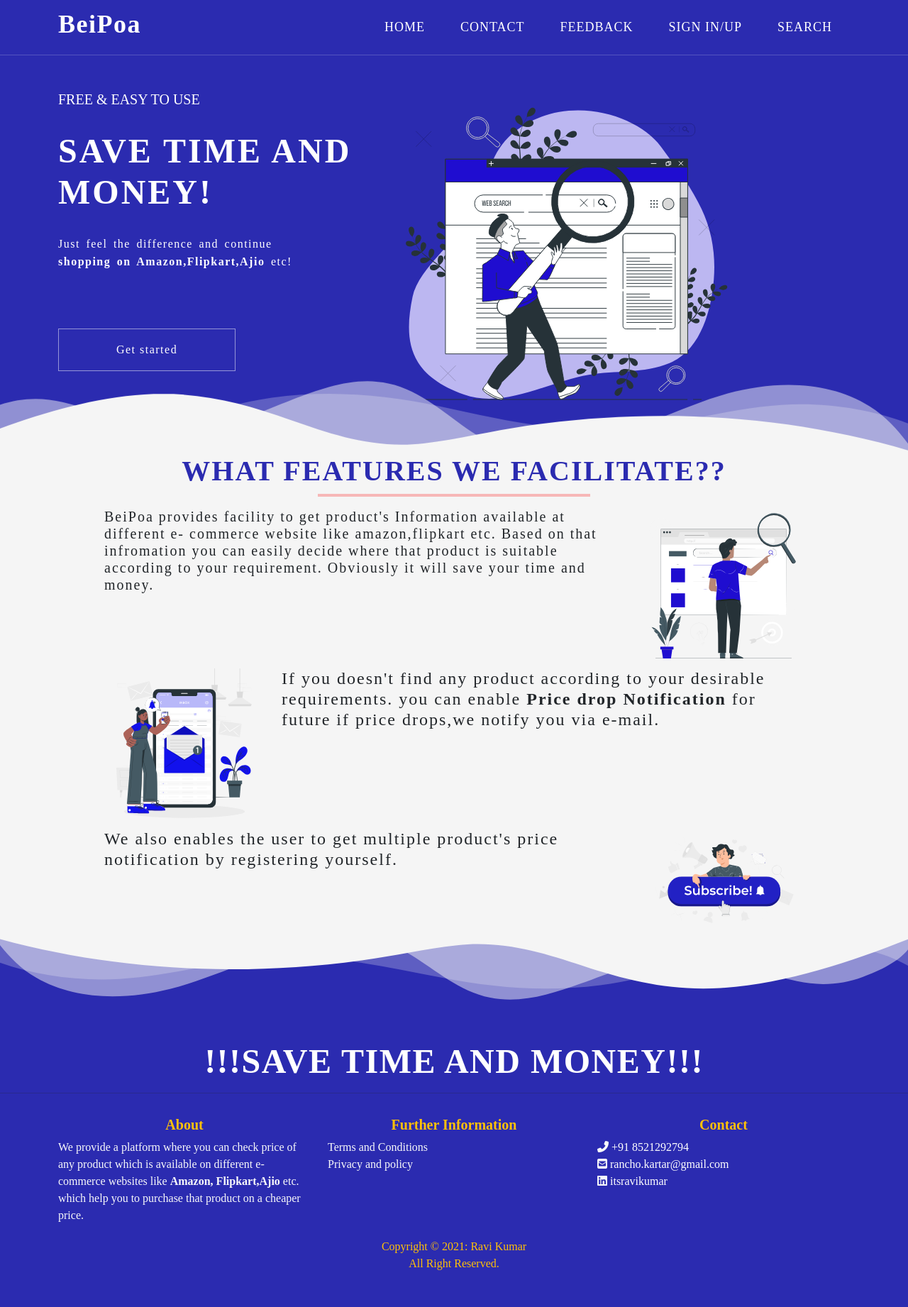
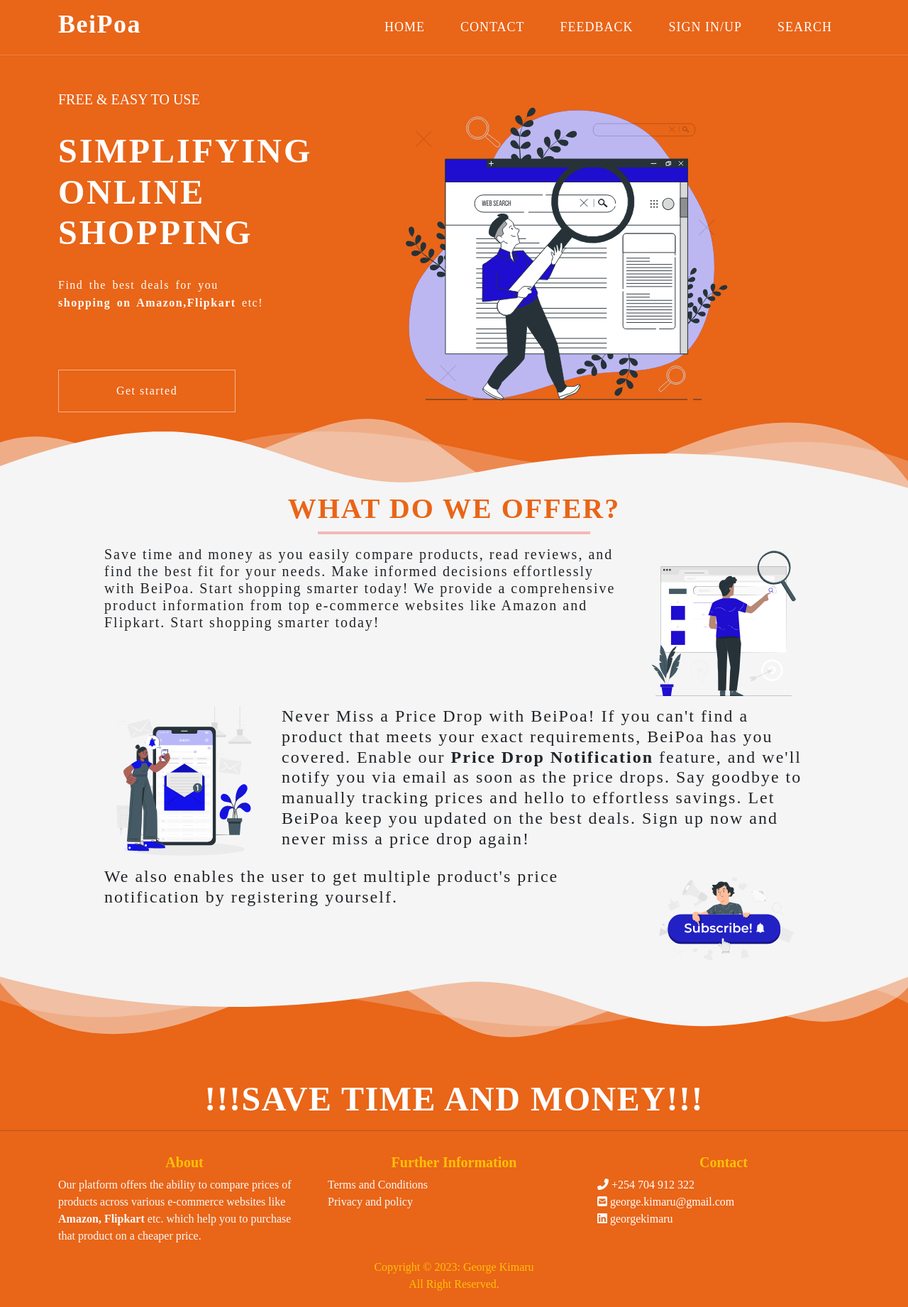
Before and after one commit to georgekimaru/BeiPoa, a Django app: page / in a window 1280 px wide. Shown: the whole page at 71% size. Before the commit the page ends 1790 px from the top, so only its background shows below. Run offline with Django 3.2, Linux system fonts and the light colour scheme; some libraries are stand-ins or nearby versions.

Commit message:
CSS changes

```diff
--- a/home/static/css/contactInfo.css
+++ b/home/static/css/contactInfo.css
@@ -5,7 +5,7 @@
     font-family: 'Times New Roman', Times, serif;
 }
 body{
-    background-color: #2b2bb0;
+    background-color: #e96518;
 }
 
 
--- a/home/static/css/search.css
+++ b/home/static/css/search.css
@@ -3,7 +3,7 @@
     margin:0;
 }
 body{
-    background:#2b2bb0;
+    background:#e96518;
     font-family:'Times New Roman', Times, serif;
 }
 
--- a/home/static/css/searchProduct.css
+++ b/home/static/css/searchProduct.css
@@ -9,7 +9,7 @@
     right: 0;
     width: 80px;
     height: 80px;
-    background:#2b2bb0 ;
+    background:#e96518 ;
     transition: .5s;
 }
 .search .icon{
--- a/home/templates/home/base.html
+++ b/home/templates/home/base.html
@@ -17,10 +17,7 @@
 
 <body>
     {%include 'home/header.html' %}
-    <!-- <div class="alert alert-warning alert-dismissible fade show" role="alert">
-        <strong>Holy guacamole!</strong> You should check in on some of those fields below.
-        <button type="button" class="btn-close" data-bs-dismiss="alert" aria-label="Close"></button>
-    </div> -->
+
     {% if messages %} {% for message in messages %}
     <div class=" container mt-2 alert alert-{{message.tags}} alert-dismissible fade show" role="alert">
         <strong>{{message}}</strong>
--- a/home/templates/home/contactInfo.html
+++ b/home/templates/home/contactInfo.html
@@ -34,7 +34,7 @@
                 </div>
                 <div class="row g-1 mb-3">
                     <label class="form-label">Message</label>
-                    <textarea class="form-control" placeholder="Let us know what you need assistance wit..." id="message" name="message" style="height: 100px"></textarea>
+                    <textarea class="form-control" placeholder="Let us know what you need assistance with..." id="message" name="message" style="height: 100px"></textarea>
 
                 </div>
 
--- a/home/templates/home/footer.html
+++ b/home/templates/home/footer.html
@@ -4,8 +4,8 @@
         <div class="row pt-3">
             <div class="col-lg-4 col-sm-12">
                 <h5 class="text-warning text-center"><b>About</b></h5>
-                <p class="text-light">We provide a platform where you can check price of any product which is available on different e-commerce websites like
-                    <b>Amazon, Flipkart,Ajio</b> etc. which help you to purchase that product on a cheaper price.</p>
+                <p class="text-light">Our platform offers the ability to compare prices of products across various e-commerce websites like
+                    <b>Amazon, Flipkart</b> etc. which help you to purchase that product on a cheaper price.</p>
             </div>
             <div class="col-lg-4 col-sm-12">
                 <h5 class="text-warning text-center"><b>Further Information</b></h5>
@@ -19,15 +19,15 @@
                 <ul class="list-unstyled text-light">
                     <li>
                         <i class="fas fa-phone-alt"></i>
-                        <a href="tel:+917542895855">+91 8521292794</a>
+                        <a href="tel:+917542895855">+254 704 912 322</a>
                     </li>
                     <li>
                         <i class="fas fa-envelope-square"></i>
-                        <a href="mailto:rancho.kartar@gmail.com">rancho.kartar@gmail.com</a>
+                        <a href="mailto:rancho.kartar@gmail.com">george.kimaru@gmail.com</a>
                     </li>
                     <li>
                         <i class="fab fa-linkedin"></i>
-                        <a href="https://www.linkedin.com/in/itsravikumar/" target="blank">itsravikumar</a>
+                        <a href="https://www.linkedin.com/in/kimarugeorge/" target="blank">georgekimaru</a>
                     </li>
 
                 </ul>
@@ -36,7 +36,7 @@
     </div>
 
     <div class="text-center p-1  text-warning fs-6">
-        <p> Copyright © 2021: Ravi Kumar<br/>All Right Reserved.</p>
+        <p> Copyright © 2023: George Kimaru<br/>All Right Reserved.</p>
     </div>
 
 </div>
--- a/home/templates/home/header.html
+++ b/home/templates/home/header.html
@@ -8,7 +8,7 @@
             <div class="collapse navbar-collapse" id="navbarSupportedContent">
                 <ul class="navbar-nav text-center ms-auto mb-3 mb-lg-0">
                     <li class="nav-item"><a class="nav-link" aria-current="page" href="/">Home</a></li>
-                    <!--  <li class="nav-item"><a class="nav-link" href="{% url 'home' %}">features</a></li>-->
+                    {% comment %} <li class="nav-item"><a class="nav-link" href="{% url 'home' %}">features</a></li> {% endcomment %}
                     <li class="nav-item"><a class="nav-link" href="{% url 'contact' %}">Contact</a></li>
                     <li class="nav-item"><a class="nav-link" href="{% url 'feedback' %}">Feedback</a></li>
                     <li class="nav-item"><a class="nav-link" href="{% url 'login' %}">Sign in/up</a></li>
--- a/home/templates/home/home.html
+++ b/home/templates/home/home.html
@@ -8,8 +8,8 @@
         <div class="row">
             <div class="col-md-5 content-text">
                 <h5>FREE & EASY TO USE</h5><br/>
-                <h2><b>Save time and <br/> money!</b></h2><br/>
-                <h6>Just feel the difference and continue<br/> <b>shopping on Amazon,Flipkart,Ajio </b>etc!</h6><br/>
+                <h2><b>Simplifying Online Shopping <br/></b></h2><br/>
+                <h6>Find the best deals for you <br/> <b>shopping on Amazon,Flipkart </b>etc!</h6><br/>
                 <a href="{% url 'products' %}">Get started</a>
             </div>
             <div class="col-md-7 content-img">
@@ -32,16 +32,13 @@
     </div>
 
 <div class="features">
-  <h1><b>what features we facilitate??</b></h1>
+  <h1><b>what do we offer?</b></h1>
   <hr class="line" />
   <div class="container mt-3">
     <div class="row justify-content-lg-center ">
       <div class="col-md-8 text align-middle">
         <!-- <h3>hkgfj</h3> -->
-        <h5>BeiPoa provides facility to get product's Information available at different e- commerce website
-          like amazon,flipkart etc.
-          Based on that infromation you can easily decide where that product is suitable according to your requirement.
-          Obviously it will save your time and money.
+        <h5>Save time and money as you easily compare products, read reviews, and find the best fit for your needs. Make informed decisions effortlessly with BeiPoa. Start shopping smarter today! We provide a comprehensive product information from top e-commerce websites like Amazon and Flipkart. Start shopping smarter today!
         </h5>
       </div>
       <div class="col-md-4 img">
@@ -53,8 +50,9 @@
         <img src={% static "img/mobileNotifications.svg" %}>
       </div>
       <div class="col-md-8 text ">
-        <h4>If you doesn't find any product according to your desirable requirements. you can enable <b>Price drop
-            Notification</b> for future if price drops,we notify you via e-mail.</h4>
+        <h4>Never Miss a Price Drop with BeiPoa!
+
+          If you can't find a product that meets your exact requirements, BeiPoa has you covered. Enable our <b>Price Drop Notification</b> feature, and we'll notify you via email as soon as the price drops. Say goodbye to manually tracking prices and hello to effortless savings. Let BeiPoa keep you updated on the best deals. Sign up now and never miss a price drop again!</h4>
       </div>
     </div>
     <div class="row justify-content-lg-center">
--- a/static/css/contactInfo.css
+++ b/static/css/contactInfo.css
@@ -5,7 +5,7 @@
     font-family: 'Times New Roman', Times, serif;
 }
 body{
-    background-color: #2b2bb0;
+    background-color: #e96518;
 }
 
 
--- a/static/css/dashboard.css
+++ b/static/css/dashboard.css
@@ -1,4 +1,4 @@
 body{
-    background:#2b2bb0;
+    background:#e96518;
     font-family:'Times New Roman', Times, serif;
 }
--- a/static/css/index.css
+++ b/static/css/index.css
@@ -8,7 +8,7 @@
     font-family:'Times New Roman', Times, serif;
 }
 body{
-    background-color: #2b2bb0;
+    background-color: #e96518;
 }
 .logo{
    font-weight:bolder;
@@ -25,7 +25,7 @@
     text-transform: uppercase;
 }
 a.active,a.hover{
-    background: #1b9bff;
+    background: #ea8060;
     transition: .5s;
 }
 
@@ -37,7 +37,7 @@
 
 
 .navbar{
-    background-color: #2b2bb0 !important;
+    background-color: #e96518 !important;
     border-bottom: 1px solid #ffffff30;
 }
 .navbar-light .navbar-brand,
@@ -102,7 +102,7 @@
 }
 .content a:hover{
     background-color: #fff;
-    color:#2b2bb0;
+    color:#e96518;
 
 }
 .content-text{
@@ -149,7 +149,7 @@
 }
 
 .features h1{
-    color:#2b2bb0 ;
+    color:#e96518 ;
 }
 
 .custom-shape-divider-top-1632594761 {
@@ -196,7 +196,7 @@
 
 }
 .footer{
-    background-color: #2b2bb0;
+    background-color: #e96518;
 }
 
 ul li a{
--- a/static/css/search.css
+++ b/static/css/search.css
@@ -3,7 +3,7 @@
     margin:0;
 }
 body{
-    background:#2b2bb0;
+    background:#e96518;
     font-family:'Times New Roman', Times, serif;
 }
 
--- a/static/css/searchProduct.css
+++ b/static/css/searchProduct.css
@@ -9,7 +9,7 @@
     right: 0;
     width: 80px;
     height: 80px;
-    background:#2b2bb0 ;
+    background:#e96518 ;
     transition: .5s;
 }
 .search .icon{
--- a/userLogin/static/css/dashboard.css
+++ b/userLogin/static/css/dashboard.css
@@ -1,4 +1,4 @@
 body{
-    background:#2b2bb0;
+    background:#e96518;
     font-family:'Times New Roman', Times, serif;
 }
```
Also changed, not shown: home/static/css/index.css (+6 -6 lines), db.sqlite3, home/static/img/search.svg.
